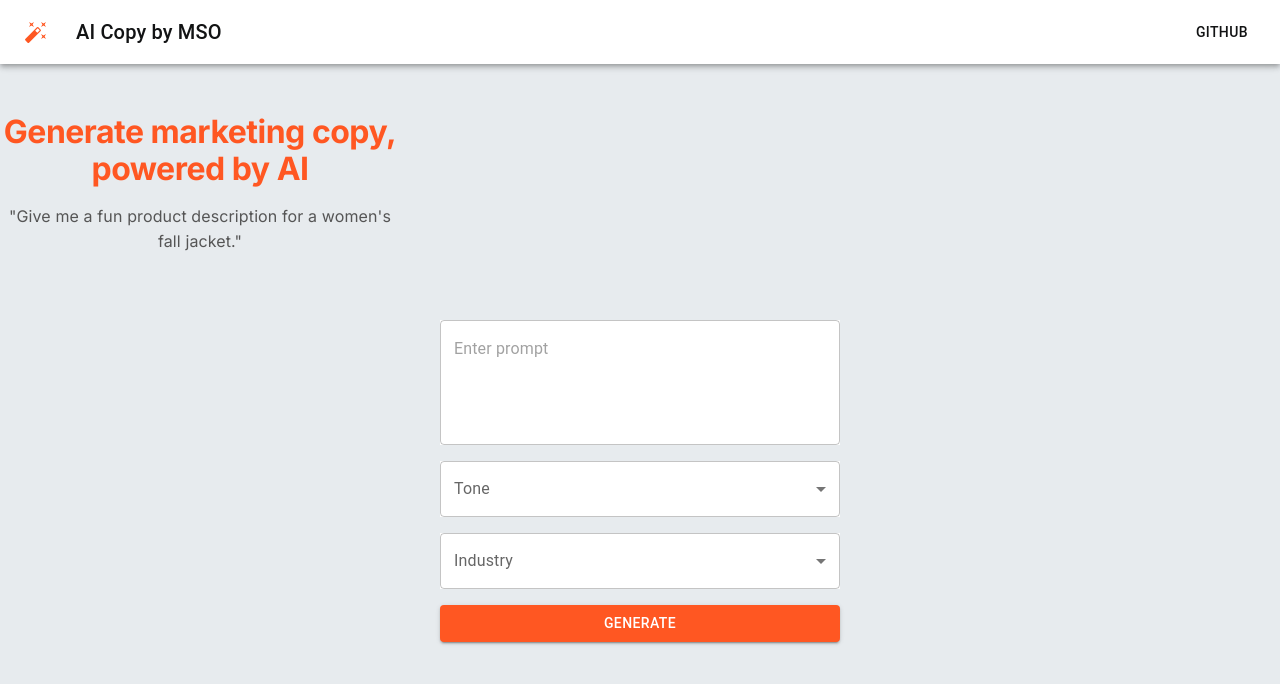
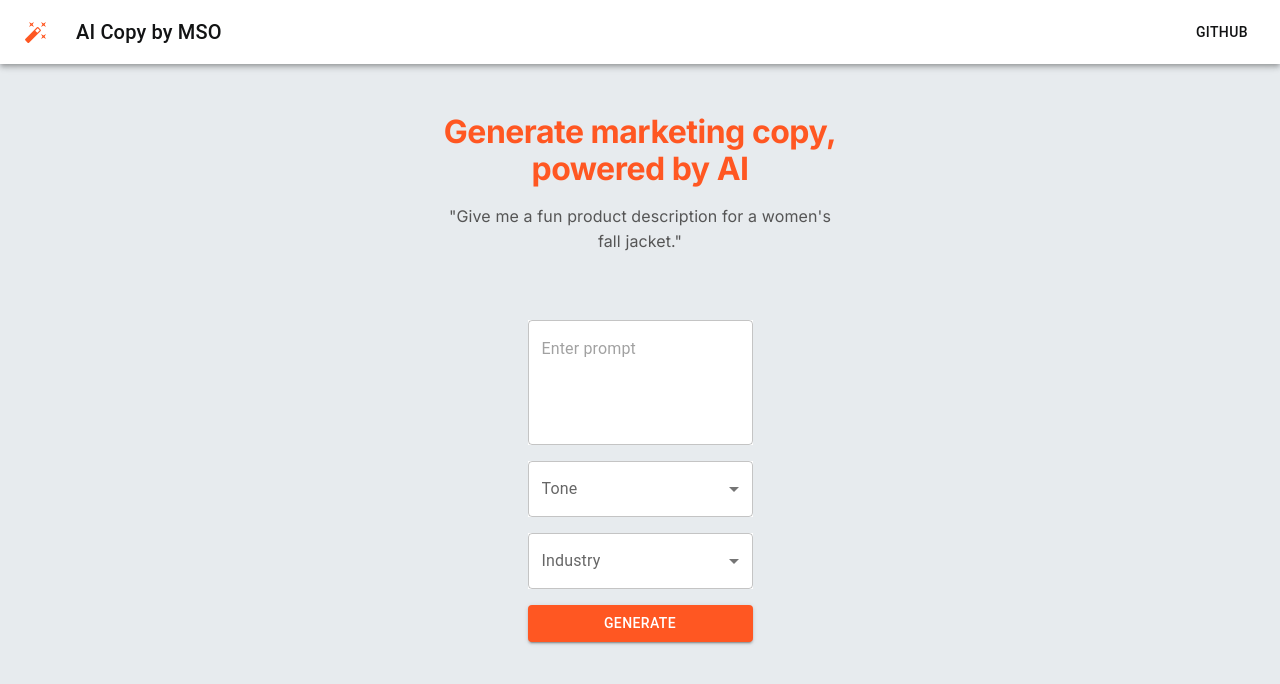
Before and after one commit to markohanesian/ai-copy-mso, a React (Create React App) app in the folder frontend/: page / in a window 1280 px wide. Shown: the top 684 px of the page. Built offline with nearby package versions, Linux system fonts and the light colour scheme.

Commit message:
Update app structure

```diff
--- a/frontend/src/App.js
+++ b/frontend/src/App.js
@@ -1,16 +1,18 @@
-import React from 'react';
-import CopyGenerator from './components/CopyGenerator';
-import Nav from './components/Nav';
-import './App.css'
-import HomeHero from './components/HomeHero';
+import React from "react";
+import CopyGenerator from "./components/CopyGenerator";
+import Nav from "./components/Nav";
+import "./App.css";
+import HomeHero from "./components/HomeHero";
 
 const App = () => {
   return (
-        <div id="app">
+    <>
       <Nav />
+      <div id="main">
         <HomeHero />
         <CopyGenerator />
       </div>
+    </>
   );
 };
 
```
Lines whose indentation alone changed are shown as unchanged.
